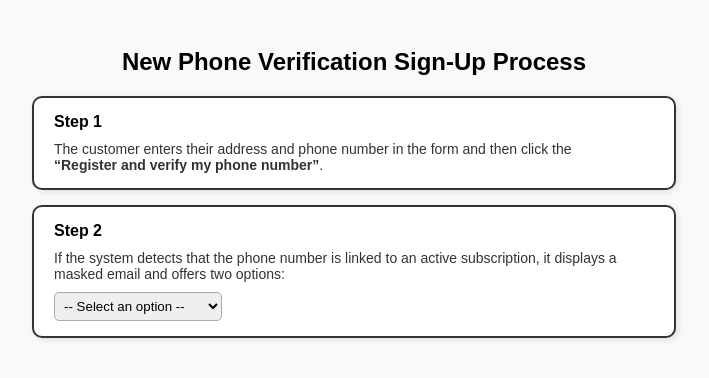
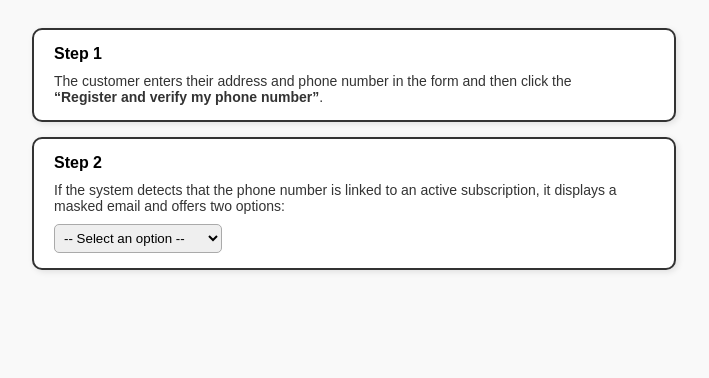
Before and after one commit to marvinsatuito/otpflow, a plain HTML site: page index.html in a window 1280 px wide. Shown: the whole page, without its empty margins (286-995 px from the left). Drawn offline with Linux system fonts and the light colour scheme.

Commit message:
Update index.html

```diff
--- a/index.html
+++ b/index.html
@@ -46,7 +46,6 @@
   </style>
 </head>
 <body>
-  <h2>New Phone Verification Sign-Up Process</h2>
   <div class="flow">
 
     <div class="step">
```
